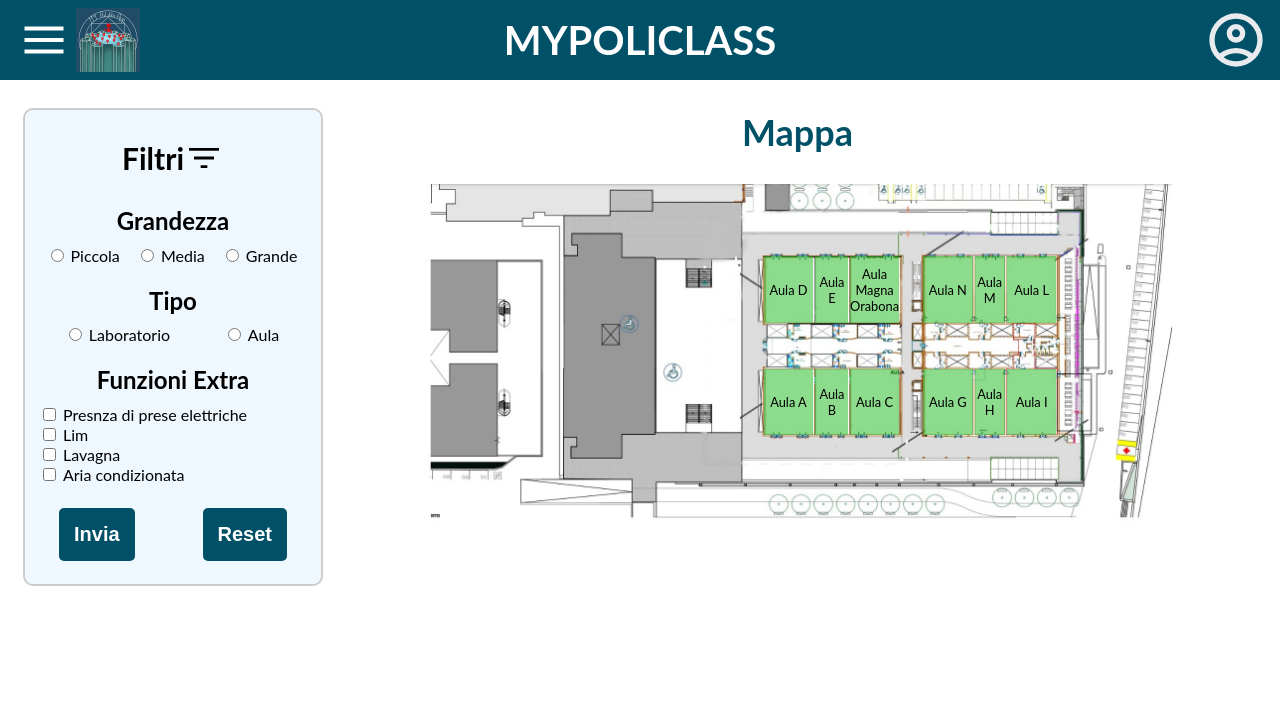
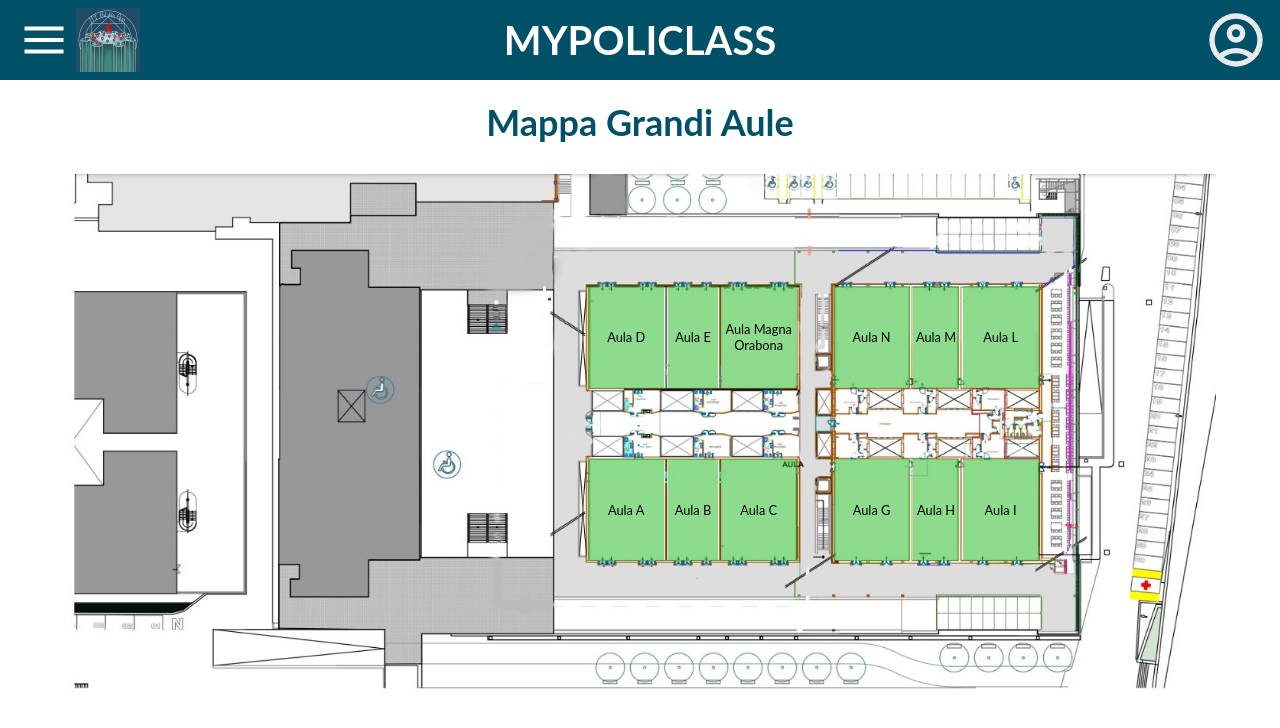
Before and after one commit to Gamble1310/MyPoliClass, a PHP site: page /Map/index.html in a window 1280 px wide. Shown: the top 728 px of the page. Run offline with PHP 8.4, Linux system fonts and the light colour scheme.

Commit message:
Creata la pagina di registrazione, tolto l'header dalla pagina di login, tolti i filti dalla pagina della mappa

```diff
--- a/Map/index.html
+++ b/Map/index.html
@@ -44,68 +44,14 @@
 <button onclick="topFunction()" id="topbutton" title="Torna su"><img src="../Home/arrow-upward.svg" alt="arrow-upward"
         height="40px" width="40px"></button>
 
-<!--Menu dei filtri-->
-<div class="filters">
-
-    <!--Titolo filtri-->
-    <div id="filterTitle">
-        <p>Filtri</p>
-        <img src="../SearchPage/filter-icon.svg" alt="filter icon" width="40px" height="40px" ;></p>
-    </div>
-
-    <form><!--Aggiungere la destinzazione dei dati inseriti nel form-->
-
-        <!--Selettore grandezza-->
-        <fieldset class="filterbuttons">
-            <legend>Grandezza</legend>
-            <span><input type="radio" id="piccola" name="grandezza" value="piccola">
-                <label for="piccola">Piccola</label></span>
-            <span><input type="radio" id="media" name="grandezza" value="media">
-                <label for="media">Media</label></span>
-            <span><input type="radio" id="grande" name="grandezza" value="grande">
-                <label for="grande">Grande</label></span>
-        </fieldset>
-
-        <!--Selettore tipo-->
-        <fieldset class="filterbuttons">
-            <legend>Tipo</legend>
-            <span><input type="radio" id="laboratorio" name="tipo" value="laboratorio">
-                <label for="laboratorio">Laboratorio</label></span>
-            <span><input type="radio" id="aula" name="tipo" value="aula">
-                <label for="aula">Aula</label></span>
-        </fieldset>
-
-        <!--Selettore extra-->
-        <fieldset>
-            <legend>Funzioni Extra</legend>
-            <span><input type="checkbox" id="prese" name="extraPrese" value="prese">
-                <label for="prese">Presnza di prese elettriche</label></span><br>
-            <span><input type="checkbox" id="lim" name="extraLim" value="lim">
-                <label for="lim">Lim</label></span><br>
-            <span><input type="checkbox" id="lavagna" name="extraLavagna" value="lavagna">
-                <label for="lavagna">Lavagna</label></span><br>
-            <span><input type="checkbox" id="aria-condizonata" name="extraAC" value="AC">
-                <label for="aria-condizonata">Aria condizionata</label></span><br>
-        </fieldset>
-
-        <!--Pulsanti per inviare o resettare i valori nel form-->
-        <div class="filterbuttons">
-            <input type="submit" value="Invia" title="Filtra i risultati">
-            <input type="reset" value="Reset" title="Rimuovi tutti i filtri">
-        </div>
-    </form>
-</div>
-
 <!--Contenuto pagina-->
-
-<!--Bottoni per la navigazione rapida tra mappa e lista-->
-<div class="content">
-    <h2> Mappa </h2>
+<div class="map-page">
+    <h2> Mappa Grandi Aule </h2>
 
 
     <!--Immagine della paintina della grandi aule-->
     <div class="container">
-        <img src="Grandi-aule.jpeg" usemap="#aulegrandi" alt="Grandi-aule" width="100%" height="auto">
+        <img src="Grandi-aule.jpeg" alt="Grandi-aule" width="100%" height="auto">
 
         <!--Aree colorate con link che porta alla pagina della prenotazione,
             ogni aula fa parte di alcune classi per determinarne la grandezza e la posizione-->
--- a/Map/styleMap.css
+++ b/Map/styleMap.css
@@ -1,3 +1,17 @@
+/*   Contenitore di tutta la pagina  */
+.map-page{
+    margin-top:100px;
+
+}
+
+.map-page h2 {text-align: center;
+    font-family: "Lato", sans-serif;
+    color:#005167;
+    font-size: 36px;
+    font-weight: bold;
+}
+
+
 /*              Immagine della piantina grandi aule                 */
 img[src="Grandi-aule.jpeg"] {
     display: block;
@@ -17,13 +31,14 @@ img[src="Grandi-aule.jpeg"] {
     position: relative;
     margin-left: auto;
     margin-right: auto;
-    width: 80%;
+    width: 90%;
 }
 
 
 
 
 /*              Area dei link colorati che ti reindirizza alle pagine delle prenotazioni          */
+/*           !!!Attenzione la posizione delle aree colorate e' relazionata alla classe .container */
 .container a {
     display: flex;
     text-align: center;
```
Also changed, not shown: Login/index.html (+0 -25 lines), Registration/index.html (added, +48 -0 lines), Registration/registration.css (added, +71 -0 lines).
